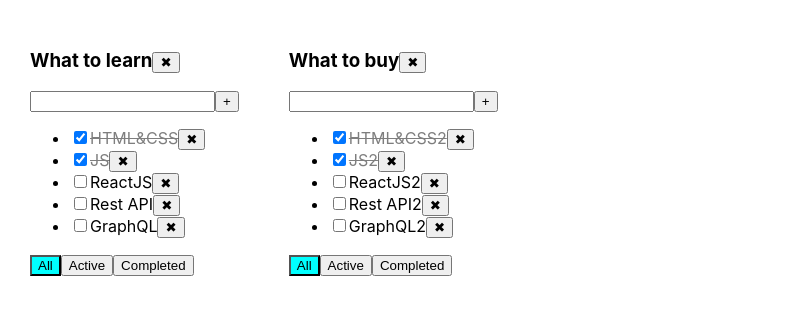
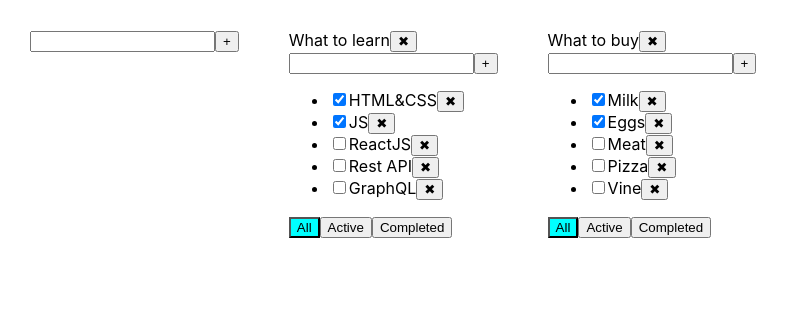
Before and after one commit to evgeniyborysov/TODO_react, a React (Create React App) app: page / in a window 1280 px wide. Shown: the top 314 px of the page, without its empty margins (0-789 px from the left). Built offline with nearby package versions, Linux system fonts and the light colour scheme.

Commit message:
add EditableSpan

```diff
--- a/src/App.tsx
+++ b/src/App.tsx
@@ -2,6 +2,7 @@ import React, { useState } from "react";
 import "./App.css";
 import { TodoList, TodoListTaskType } from "./components/TodoList";
 import { v1 } from "uuid";
+import { TodoListInputFull } from "./components/TodoListInputFull";
 
 export type FilterValueType = "All" | "Active" | "Completed";
 
@@ -33,13 +34,24 @@ function App() {
             { id: v1(), title: "GraphQL", isDone: false },
         ],
         [todolistID2]: [
-            { id: v1(), title: "HTML&CSS2", isDone: true },
-            { id: v1(), title: "JS2", isDone: true },
-            { id: v1(), title: "ReactJS2", isDone: false },
-            { id: v1(), title: "Rest API2", isDone: false },
-            { id: v1(), title: "GraphQL2", isDone: false },
+            { id: v1(), title: "Milk", isDone: true },
+            { id: v1(), title: "Eggs", isDone: true },
+            { id: v1(), title: "Meat", isDone: false },
+            { id: v1(), title: "Pizza", isDone: false },
+            { id: v1(), title: "Vine", isDone: false },
         ],
     });
+
+    function addTodoList(title: string) {
+        const newTodoListID = v1();
+        const newTodoList: TodoListsType = {
+            id: newTodoListID,
+            title: title,
+            filter: "All",
+        };
+        setTodolists([newTodoList, ...todolists]);
+        setTasks({ ...tasks, [newTodoListID]: [] });
+    }
 
     const removeTodoList = (todoListID: string) => {
         setTodolists(todolists.filter((td) => td.id !== todoListID));
@@ -87,8 +99,27 @@ function App() {
         });
     }
 
+    function editTaskTitle(todolistsID: string, taskID: string, title: string) {
+        console.log(tasks[todolistsID]);
+        setTasks({
+            ...tasks,
+            [todolistsID]: tasks[todolistsID].map((task) =>
+                task.id === taskID ? { ...task, title: title } : task
+            ),
+        });
+    }
+
+    function editTodoListTitle(todolistsID: string, title: string) {
+        setTodolists(
+            todolists.map((td) =>
+                td.id === todolistsID ? { ...td, title: title } : td
+            )
+        );
+    }
+
     return (
         <div className="App">
+            <TodoListInputFull callBack={addTodoList} />
             {todolists.map((td) => {
                 let filteredTasks = tasks[td.id];
 
@@ -112,6 +143,8 @@ function App() {
                         addTODO={addTODO}
                         changeTaskStatus={changeTaskStatus}
                         removeTodoList={removeTodoList}
+                        editTaskTitle={editTaskTitle}
+                        editTodoListTitle={editTodoListTitle}
                     />
                 );
             })}
--- /dev/null
+++ b/src/components/EditableSpan.tsx
@@ -0,0 +1,32 @@
+import React, { ChangeEvent, useState } from "react";
+
+type EditableSpanPropsType = {
+    title: string;
+    onChange: (title: string) => void;
+};
+export function EditableSpan(props: EditableSpanPropsType) {
+    let [editMode, setEditMode] = useState(false);
+    let [title, setTitle] = useState("");
+
+    const activateEditMode = () => {
+        setEditMode(true);
+        setTitle(props.title);
+    };
+    const activateViewMode = () => {
+        setEditMode(false);
+        props.onChange(title);
+    };
+    const onChangeTitleHandler = (event: ChangeEvent<HTMLInputElement>) =>
+        setTitle(event.currentTarget.value);
+
+    return editMode ? (
+        <input
+            autoFocus
+            onChange={onChangeTitleHandler}
+            onBlur={activateViewMode}
+            value={title}
+        />
+    ) : (
+        <span onDoubleClick={activateEditMode}>{props.title}</span>
+    );
+}
--- a/src/components/TodoList.tsx
+++ b/src/components/TodoList.tsx
@@ -1,8 +1,9 @@
-import React, { ChangeEvent, useState } from "react";
+import React, { ChangeEvent } from "react";
 import { FilterValueType } from "../App";
 import { Button } from "./Button";
-import { Input } from "./Input";
-// import { TodoListInputFull } from "./TodoListInputFull";
+import { EditableSpan } from "./EditableSpan";
+// import { Input } from "./Input";
+import { TodoListInputFull } from "./TodoListInputFull";
 
 export type TodoListTaskType = {
     id: string;
@@ -13,7 +14,6 @@ export type TodoListTaskType = {
 type TodoListPropsType = {
     todoListID: string;
     filter: FilterValueType;
-
     title: string;
     tasks: Array<TodoListTaskType>;
     removeTask: (taskID: string, todolistsID: string) => void;
@@ -25,12 +25,11 @@ type TodoListPropsType = {
         todolistsID: string
     ) => void;
     removeTodoList: (todoListID: string) => void;
+    editTaskTitle: (todolistsID: string, taskID: string, title: string) => void;
+    editTodoListTitle: (todolistsID: string, title: string) => void;
 };
 
 export const TodoList = (props: TodoListPropsType) => {
-    let [inputValue, setInputValue] = useState<string>("");
-    let [error, setError] = useState<string | null>(null);
-
     const onClickFilterButtonHandler = (
         filterValue: FilterValueType,
         todoListID: string
@@ -50,37 +49,48 @@ export const TodoList = (props: TodoListPropsType) => {
         props.changeTaskStatus(id, isDone, todolistsID);
     };
 
-    const addTODO = () => {
-        const task = inputValue.trim();
-        if (task !== "") {
-            props.addTODO(task, props.todoListID);
-            setInputValue("");
-        } else {
-            setError("Title is required!");
-        }
+    const editTaskTitle = (
+        todolistsID: string,
+        taskID: string,
+        title: string
+    ) => {
+        props.editTaskTitle(todolistsID, taskID, title);
+    };
+
+    const editTodoListTitle = (todolistsID: string, title: string) => {
+        props.editTodoListTitle(todolistsID, title);
     };
 
     return (
         <div>
             <div>
-                <h3>{props.title}</h3>
+                {/* <h3>{props.title}</h3> */}
+                <EditableSpan
+                    title={props.title}
+                    onChange={(title) => {
+                        editTodoListTitle(props.todoListID, title);
+                    }}
+                />
                 <Button
                     name={"✖"}
                     callBack={() => props.removeTodoList(props.todoListID)}
                 />
             </div>
 
-            {/* <TodoListInputFull addTask={props.addTask} /> */}
-            <Input
+            <TodoListInputFull
+                callBack={(task: string) =>
+                    props.addTODO(task, props.todoListID)
+                }
+            />
+            {/* <Input
                 className={error ? "error" : ""}
                 inputValue={inputValue}
                 setInputValue={setInputValue}
                 addTODO={addTODO}
                 setError={setError}
                 todoListID={props.todoListID}
-            />
-            <Button name={"+"} callBack={addTODO} />
-            {error && <div className="error-message">{error}</div>}
+            /> */}
+            {/* <Button name={"+"} callBack={addTODO} /> */}
             <ul>
                 {props.tasks.map((task) => {
                     return (
@@ -99,9 +109,19 @@ export const TodoList = (props: TodoListPropsType) => {
                                         )
                                     }
                                 />
-                                <span className={task.isDone ? "isDone" : ""}>
-                                    {task.title}
-                                </span>
+                                {/* <span className={task.isDone ? "isDone" : ""}>
+                                    {task.title}****
+                                </span> */}
+                                <EditableSpan
+                                    title={task.title}
+                                    onChange={(title) => {
+                                        editTaskTitle(
+                                            props.todoListID,
+                                            task.id,
+                                            title
+                                        );
+                                    }}
+                                />
                             </label>
 
                             <Button
--- a/src/components/TodoListInputFull.tsx
+++ b/src/components/TodoListInputFull.tsx
@@ -1,24 +1,51 @@
-import React, { ChangeEvent, useState } from "react";
+import React, { ChangeEvent, KeyboardEvent, useState } from "react";
 
 type TodoListInputPropsType = {
-    addTask: (task: string) => void;
+    callBack: (inputValue: string) => void;
 };
 
-export const TodoListInputFull = (props: TodoListInputPropsType) => {
+export const TodoListInputFull: React.FC<TodoListInputPropsType> = ({
+    callBack,
+}) => {
     let [inputValue, setInputValue] = useState("");
+    let [error, setError] = useState<string | null>(null);
+
+    const addTitle = (inputValue: string) => {
+        const title = inputValue.trim();
+        if (title !== "") {
+            callBack(title);
+            setInputValue("");
+        } else {
+            setError("Title is required!");
+        }
+    };
+
+    const onKeyPressInputHandler = (event: KeyboardEvent<HTMLInputElement>) => {
+        setError(null);
+        if (event.key === "Enter") {
+            setInputValue(event.currentTarget.value);
+            addTitle(inputValue);
+        }
+    };
 
     const onChangeInputHandler = (event: ChangeEvent<HTMLInputElement>) => {
         setInputValue(event.currentTarget.value);
     };
     const onClickButtonHandler = () => {
-        props.addTask(inputValue);
+        addTitle(inputValue);
         setInputValue("");
     };
 
     return (
         <div>
-            <input value={inputValue} onChange={onChangeInputHandler} />
+            <input
+                className={error ? "error" : ""}
+                value={inputValue}
+                onChange={onChangeInputHandler}
+                onKeyPress={onKeyPressInputHandler}
+            />
             <button onClick={onClickButtonHandler}>+</button>
+            {error && <div className="error-message">{error}</div>}
         </div>
     );
 };
```
Also changed, not shown: package.json (line endings or trailing spaces).
